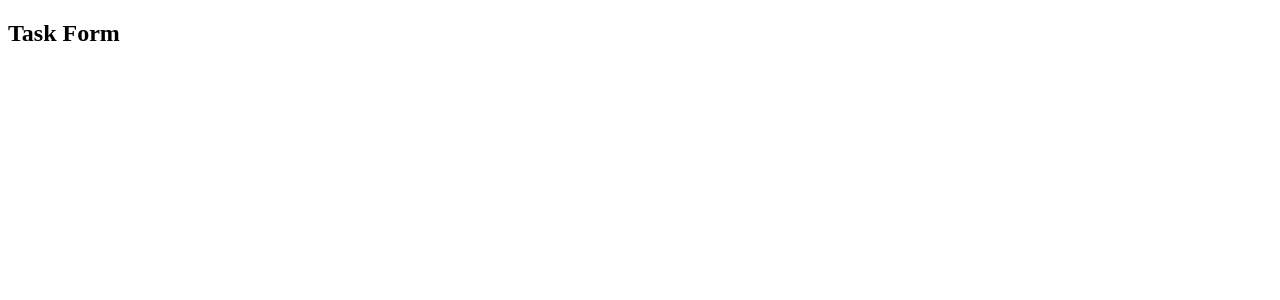
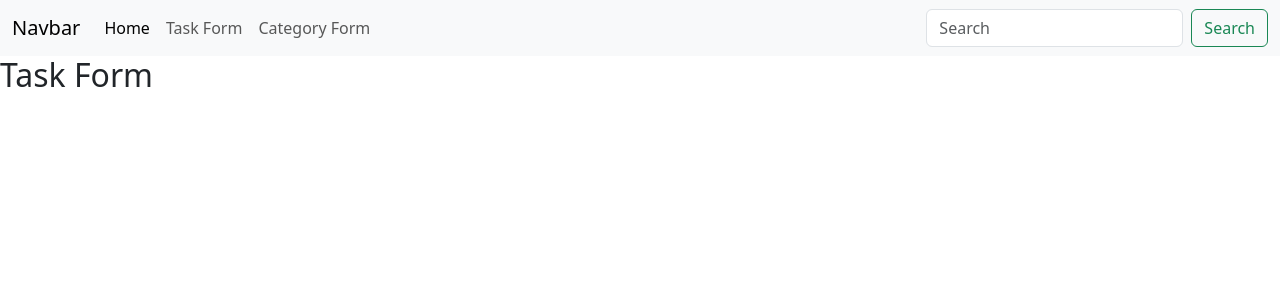
Before and after one commit to Hamed-Hasan/Django---Task-Management-App, a Django app: page /task/ in a window 1280 px wide. Before the commit the part shown is almost empty. Shown: the top 300 px of the page. Run offline with Django 4.2, Linux system fonts and the light colour scheme.

Commit message:
🌐 Added navigation bar with Home link. 📝 Created Task Form link in the navigation bar. ➕ Integrated Category Form link in the navigation bar. 🔍 Implemented search bar with Bootstrap styling. 🔧 Fixed setup for Bootstrap in myproject/views.py.

```diff
--- a/category/urls.py
+++ b/category/urls.py
@@ -2,6 +2,6 @@ from django.urls import path
 from .views import category_form
 
 urlpatterns = [
-    path('form/', category_form, name='category_form'),
+    path('', category_form, name='category_form'),
     # Add more URL patterns as needed
 ]
--- a/taskManagement/urls.py
+++ b/taskManagement/urls.py
@@ -1,8 +1,10 @@
 from django.contrib import admin
 from django.urls import path, include
+from .views import home
 
 urlpatterns = [
     path('admin/', admin.site.urls),
+    path('', home, name='home'),
     path('task/', include('task.urls')),
     path('category/', include('category.urls')),
 ]
--- /dev/null
+++ b/taskManagement/views.py
@@ -0,0 +1,5 @@
+
+from django.shortcuts import render
+
+def home(request):
+    return render(request, 'home.html')
--- a/templates/base.html
+++ b/templates/base.html
@@ -1,4 +1,4 @@
-
+<!-- myproject/templates/base.html -->
 <!DOCTYPE html>
 <html lang="en">
 <head>
@@ -6,10 +6,43 @@
     <meta http-equiv="X-UA-Compatible" content="IE=edge">
     <meta name="viewport" content="width=device-width, initial-scale=1.0">
     <title>{% block title %}My Project{% endblock %}</title>
+
+    <!-- Bootstrap CSS -->
+    <link href="https://cdn.jsdelivr.net/npm/bootstrap@5.3.2/dist/css/bootstrap.min.css" rel="stylesheet" integrity="sha384-T3c6CoIi6uLrA9TneNEoa7RxnatzjcDSCmG1MXxSR1GAsXEV/Dwwykc2MPK8M2HN" crossorigin="anonymous">
 </head>
 <body>
+    <nav class="navbar navbar-expand-lg bg-body-tertiary">
+        <div class="container-fluid">
+            <a class="navbar-brand" href="#">Navbar</a>
+            <button class="navbar-toggler" type="button" data-bs-toggle="collapse" data-bs-target="#navbarSupportedContent" aria-controls="navbarSupportedContent" aria-expanded="false" aria-label="Toggle navigation">
+                <span class="navbar-toggler-icon"></span>
+            </button>
+            <div class="collapse navbar-collapse" id="navbarSupportedContent">
+                <ul class="navbar-nav me-auto mb-2 mb-lg-0">
+                    <li class="nav-item">
+                        <a class="nav-link active" href="{% url 'home' %}">Home</a>
+                    </li>
+                    <li class="nav-item">
+                        <a class="nav-link" href="{% url 'task_form' %}">Task Form</a>
+                    </li>
+                    <li class="nav-item">
+                        <a class="nav-link" href="{% url 'category_form' %}">Category Form</a>
+                    </li>
+                </ul>
+                <form class="d-flex" role="search">
+                    <input class="form-control me-2" type="search" placeholder="Search" aria-label="Search">
+                    <button class="btn btn-outline-success" type="submit">Search</button>
+                </form>
+            </div>
+
+        </div>
+    </nav>
+
     <div id="content">
         {% block content %}{% endblock %}
     </div>
+
+    <!-- Bootstrap JS and Popper.js (required for Bootstrap) -->
+    <script src="https://cdn.jsdelivr.net/npm/bootstrap@5.3.2/dist/js/bootstrap.bundle.min.js" integrity="sha384-C6RzsynM9kWDrMNeT87bh95OGNyZPhcTNXj1NW7RuBCsyN/o0jlpcV8Qyq46cDfL" crossorigin="anonymous"></script>
 </body>
 </html>
```
Also changed, not shown: templates/home.html (added, +8 -0 lines).
